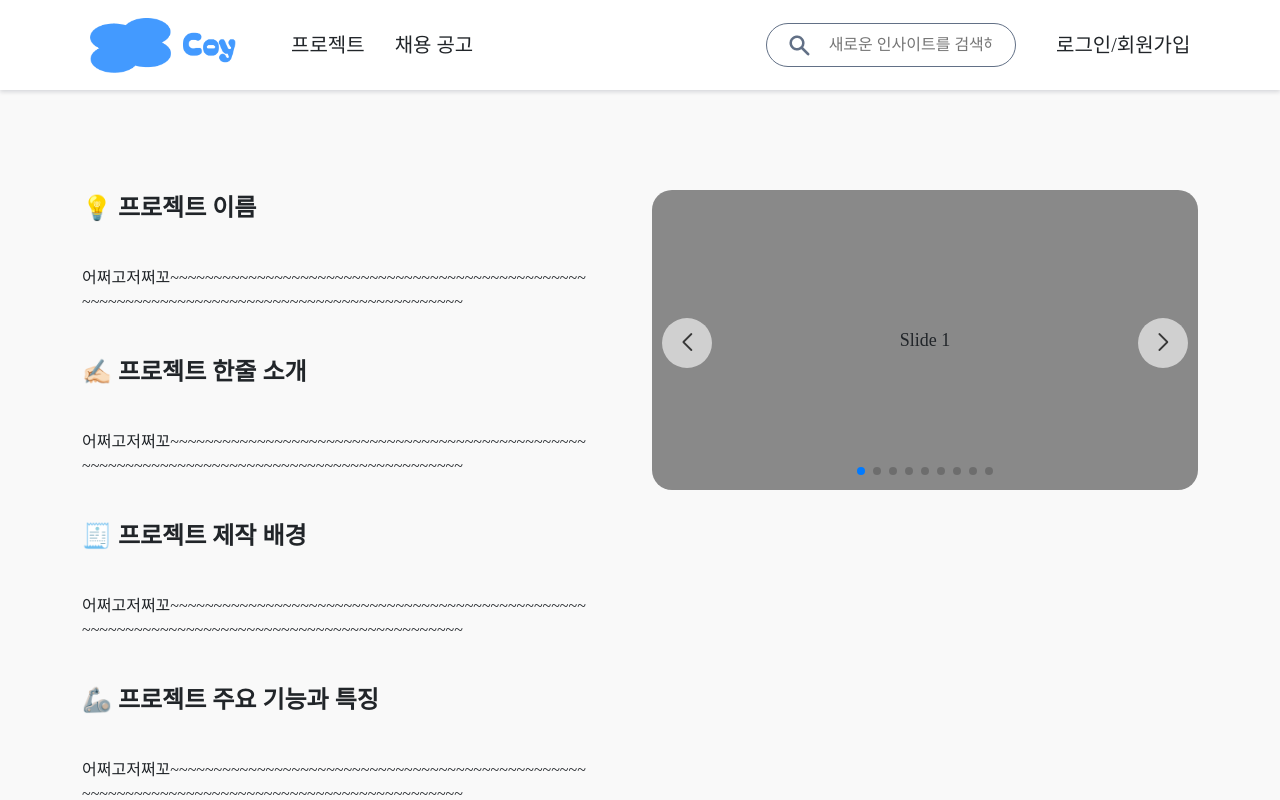
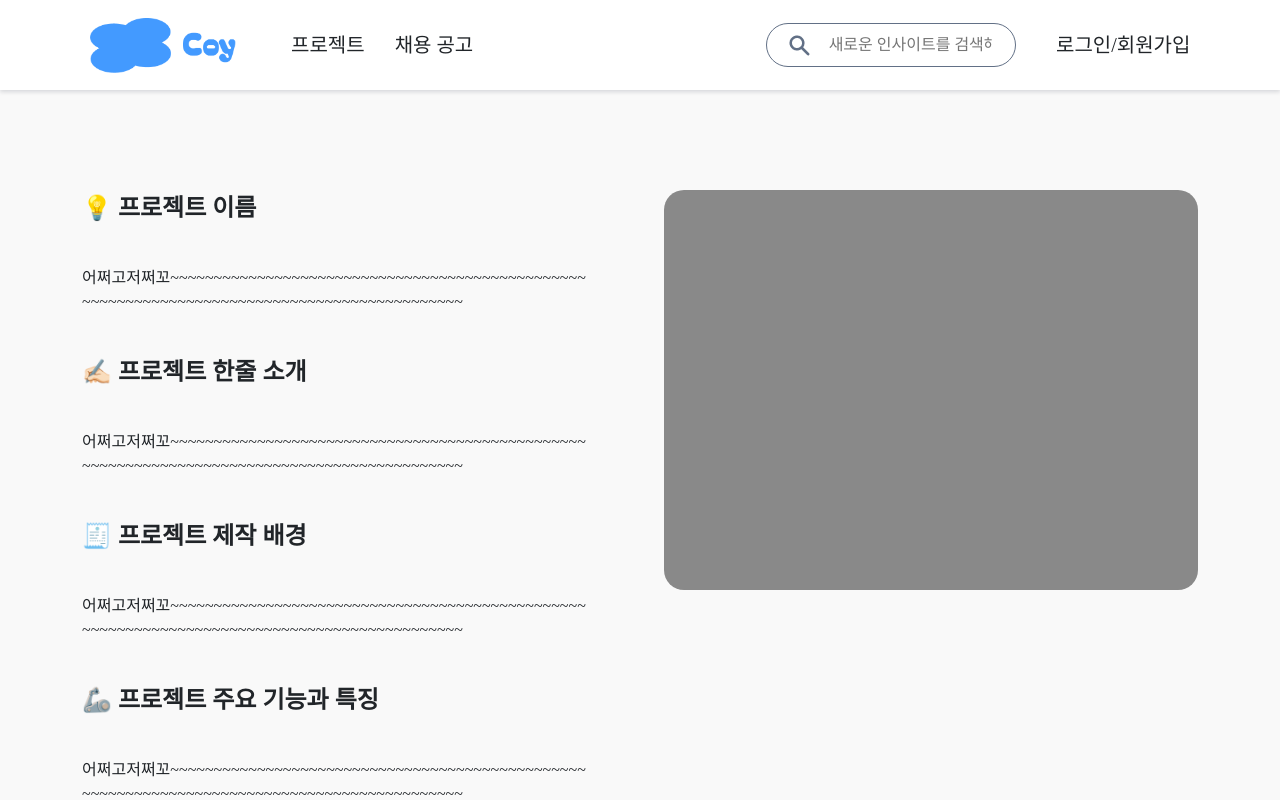
Before and after one commit to Trendithon-Spin-Off/Coy-Frontend, a React (Create React App) app: page /project/read in a window 1280 px wide. Shown: the top 800 px of the page. Built offline with nearby package versions, Linux system fonts and the light colour scheme; a web font is replaced by a local one.

Commit message:
조회하기 캐러셀 삭제, 팝업 수정

```diff
--- a/src/components/Carousel_Project_Image.js
+++ /dev/null
@@ -1,43 +0,0 @@
-import React, { useRef, useState } from "react";
-// Import Swiper React components
-import { Swiper, SwiperSlide } from "swiper/react";
-
-// Import Swiper styles
-import "swiper/css";
-import "swiper/css/pagination";
-import "swiper/css/navigation";
-
-import "../styles/Carousel_Project_Image.css";
-
-// import required modules
-import { Pagination, Navigation } from "swiper/modules";
-
-const Carousel_Project_Image = () => {
-  return (
-    <>
-      <Swiper
-        slidesPerView={1}
-        spaceBetween={30}
-        loop={true}
-        pagination={{
-          clickable: true,
-        }}
-        navigation={true}
-        modules={[Pagination, Navigation]}
-        className="mySwiper"
-      >
-        <SwiperSlide>Slide 1</SwiperSlide>
-        <SwiperSlide>Slide 2</SwiperSlide>
-        <SwiperSlide>Slide 3</SwiperSlide>
-        <SwiperSlide>Slide 4</SwiperSlide>
-        <SwiperSlide>Slide 5</SwiperSlide>
-        <SwiperSlide>Slide 6</SwiperSlide>
-        <SwiperSlide>Slide 7</SwiperSlide>
-        <SwiperSlide>Slide 8</SwiperSlide>
-        <SwiperSlide>Slide 9</SwiperSlide>
-      </Swiper>
-    </>
-  );
-};
-
-export default Carousel_Project_Image;
--- a/src/components/PopupPost.js
+++ b/src/components/Popup.js
@@ -1,12 +1,21 @@
-import "../styles/PopupPost.css";
+import "../styles/Popup.css";
 import { SlCheck } from "react-icons/sl";
 import { Link } from "react-router-dom";
-const PopupPost = () => {
+const Popup = ({ action }) => {
+  let message = "";
+  if (action === "수정") {
+    message = "수정이 완료되었어요";
+  } else if (action === "삭제") {
+    message = "삭제가 완료되었어요";
+  } else if (action === "등록") {
+    message = "등록이 완료되었어요";
+  }
+
   return (
     <div className="popup-container">
       <span className="popup-message">
         <SlCheck className="check-icon" />
-        등록이 완료되었어요
+        {message}
       </span>
       <div>
         <Link to="/project">
@@ -17,4 +26,4 @@ const PopupPost = () => {
   );
 };
 
-export default PopupPost;
+export default Popup;
--- a/src/pages/Post.js
+++ b/src/pages/Post.js
@@ -12,7 +12,7 @@ import "../styles/Post.css";
 import Header from "../components/Header";
 import DropdownPart from "../components/DropdownMenu/DropdownMenu/DropdownPart";
 import DropdownPost from "../components/DropdownMenu/DropdownMenu/DropdownPost";
-import PopupPost from "../components/PopupPost";
+import Popup from "../components/Popup";
 
 function Post() {
   // 프로젝트 세부 정보에 대한 상태 변수들
@@ -264,7 +264,7 @@ function Post() {
               </button>
             </div>
           </form>
-          {showPopup && <PopupPost />}
+          {showPopup && <Popup action="등록" />}
         </div>
       </div>
     </div>
--- a/src/pages/Read.js
+++ b/src/pages/Read.js
@@ -6,8 +6,6 @@ import { CiHeart } from "react-icons/ci";
 import Container from "react-bootstrap/Container";
 import Row from "react-bootstrap/Row";
 import Col from "react-bootstrap/Col";
-//컴포넌트
-import Carousel_Project_Image from "../components/Carousel_Project_Image";
 
 function Read() {
   return (
@@ -49,7 +47,7 @@ function Read() {
             </Col>
             <Col md="auto"></Col>
             <Col style={{ width: "50%" }}>
-              <Carousel_Project_Image />
+              <div className="project-main-img">{/*이미지 */}</div>
             </Col>
           </Row>
         </Container>
--- a/src/styles/Carousel_Project_Image.css
+++ /dev/null
@@ -1,39 +0,0 @@
-.swiper-button-prev,
-.swiper-button-next {
-  background-color: #fff;
-  opacity: 0.6;
-  height: 50px;
-  width: 50px;
-  border-radius: 50px;
-  color: black !important;
-}
-
-.swiper-button-prev:after,
-.swiper-button-next:after {
-  font-size: 1.1rem !important;
-  font-weight: 600 !important;
-}
-
-.swiper {
-  max-width: 100%;
-  height: 300px;
-  border-radius: 20px;
-}
-
-.swiper-slide {
-  text-align: center;
-  font-size: 18px;
-  background: #898989;
-
-  /* Center slide text vertically */
-  display: flex;
-  justify-content: center;
-  align-items: center;
-}
-
-.swiper-slide img {
-  display: block;
-  width: 100%;
-  height: 100%;
-  object-fit: cover;
-}
--- a/src/styles/Read.css
+++ b/src/styles/Read.css
@@ -68,3 +68,13 @@
   color: #439aff;
   background-color: white;
 }
+.project-main-img {
+  text-align: center;
+  font-size: 18px;
+  background: #898989;
+  display: flex;
+  justify-content: center;
+  align-items: center;
+  padding: 200px 50px;
+  border-radius: 20px;
+}
```
Also changed, not shown: src/styles/Popup.css (renamed from src/styles/PopupPost.css).
